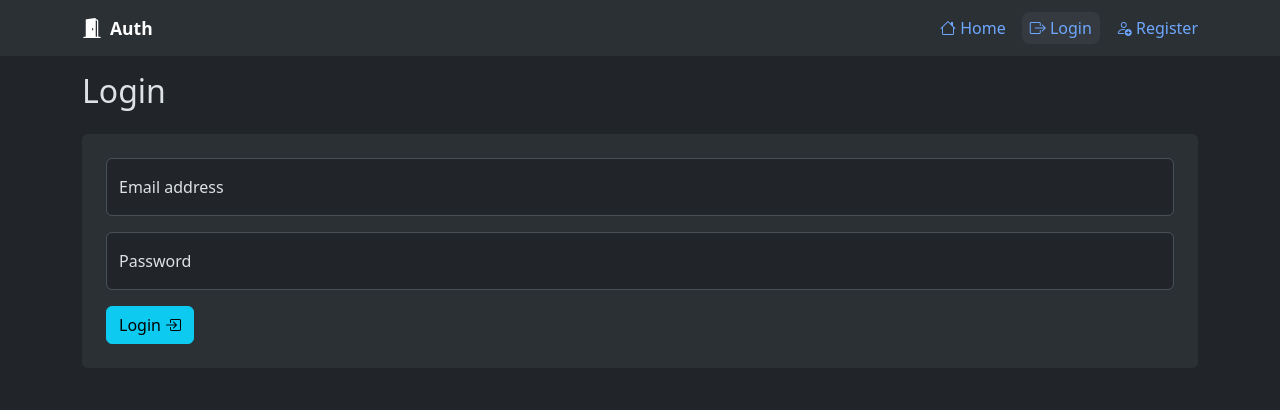
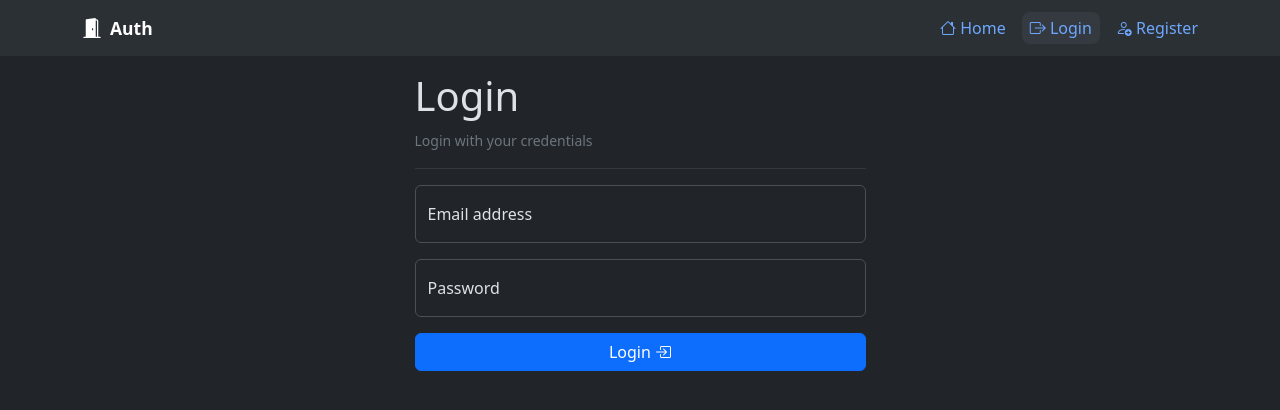
Before and after one commit to gabrielgua/jwt-vue, a Vue app: page /login in a window 1280 px wide. Shown: the top 410 px of the page. Built offline with nearby package versions, Linux system fonts and the light colour scheme.

Commit message:
chore: style login page

```diff
--- a/src/components/Login.vue
+++ b/src/components/Login.vue
@@ -23,9 +23,13 @@ import { onMounted, ref } from 'vue';
 
 <template>
     <div class="container">
-        <form @submit.prevent="login" class="my-3">
-            <h2 class="mb-4">Login</h2>
-            <div class="p-4 bg-body-tertiary rounded">
+        <div class="row">
+            <form @submit.prevent="login" class="my-3 col-lg-5 mx-auto">
+                <h1>Login</h1>
+                <small class="text-secondary">Login with your credentials</small>
+                <hr class="border-secondary rounded">
+
+                <div class=" my-3">
                     <div v-if="store.state.error" class="alert alert-danger">
                         <i class="bi bi-exclamation-circle-fill me-2"></i>
                         Email and/or password are incorrect.
@@ -40,7 +44,7 @@ import { onMounted, ref } from 'vue';
                         <label for="pass">Password</label>
 
                     </div>
-                <button type="submit" class="btn btn-info" :disabled="store.state.loading">
+                    <button type="submit" class="btn btn-primary w-100" :disabled="store.state.loading">
                         Login
                         <i v-if="!store.state.loading" class="bi bi-box-arrow-in-right"></i>
                         <span v-if="store.state.loading" class="spinner-border spinner-border-sm" aria-hidden="true"></span>
@@ -49,4 +53,5 @@ import { onMounted, ref } from 'vue';
                 </div>
             </form>
         </div>
+    </div>
 </template>
```
Lines whose indentation alone changed are shown as unchanged.
